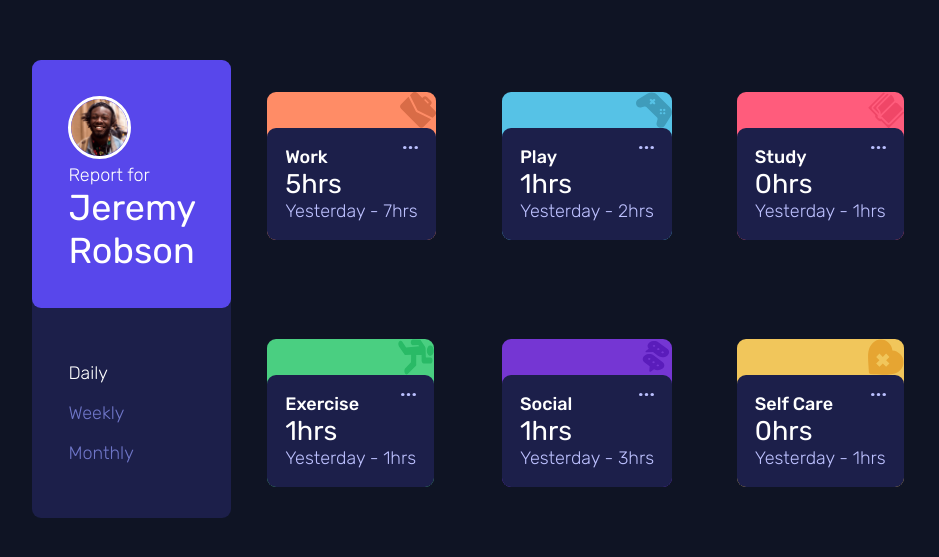
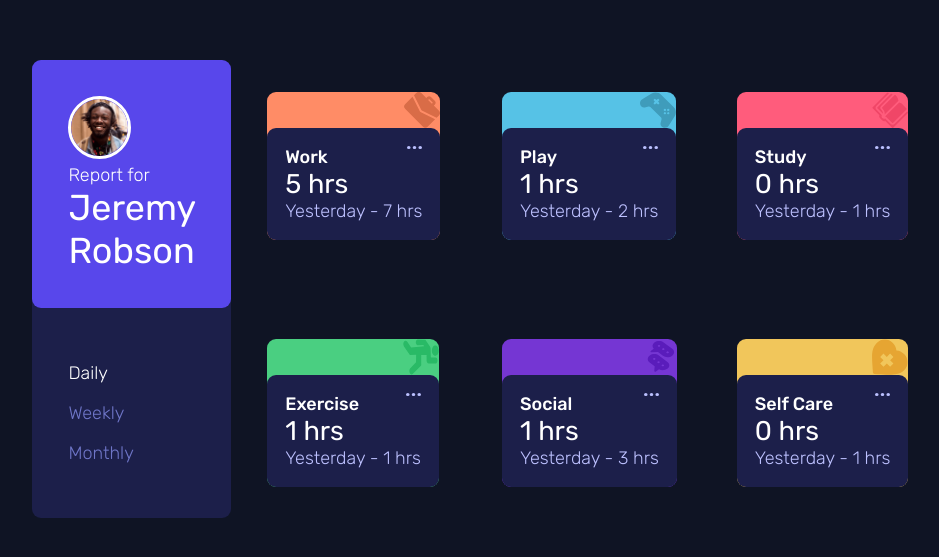
Before and after one commit to snigdha-sukun/time-tracking-dashboard, a plain HTML site: page index.html in a window 1280 px wide. Shown: the part 111-668 px from the top of the page, without its empty margins (156-1095 px from the left). Drawn offline with Linux system fonts and the light colour scheme.

Commit message:
review 2

```diff
--- a/index.html
+++ b/index.html
@@ -36,8 +36,8 @@
           <img src="./images/icon-ellipsis.svg" alt="ellipsis" class="ellipsis">
         </p>
         <div class="content-text">
-          <h2 id="work-current"></h2>
-          <p class="previous" id="work-previous"></p>
+          <h2><span id="work-current"></span> hrs</h2>
+          <p class="previous"><span class="prefix"></span> - <span id="work-previous"></span> hrs</p>
         </div>
       </div>
     </div>
@@ -49,8 +49,8 @@
           <img src="./images/icon-ellipsis.svg" alt="ellipsis" class="ellipsis">
         </p>
         <div class="content-text">
-          <h2 id="play-current"></h2>
-          <p class="previous" id="play-previous"></p>
+          <h2><span id="play-current"></span> hrs</h2>
+          <p class="previous"><span class="prefix"></span> - <span id="play-previous"></span> hrs</p>
         </div>
       </div>
     </div>
@@ -62,8 +62,8 @@
           <img src="./images/icon-ellipsis.svg" alt="ellipsis" class="ellipsis">
         </p>
         <div class="content-text">
-          <h2 id="study-current"></h2>
-          <p class="previous" id="study-previous"></p>
+          <h2><span id="study-current"></span> hrs</h2>
+          <p class="previous"><span class="prefix"></span> - <span id="study-previous"></span> hrs</p>
         </div>
       </div>
     </div>
@@ -75,8 +75,8 @@
           <img src="./images/icon-ellipsis.svg" alt="ellipsis" class="ellipsis">
         </p>
         <div class="content-text">
-          <h2 id="exercise-current"></h2>
-          <p class="previous" id="exercise-previous"></p>
+          <h2><span id="exercise-current"></span> hrs</h2>
+          <p class="previous"><span class="prefix"></span> - <span id="exercise-previous"></span> hrs</p>
         </div>
       </div>
     </div>
@@ -89,8 +89,8 @@
           <img src="./images/icon-ellipsis.svg" alt="ellipsis" class="ellipsis">
         </p>
         <div class="content-text">
-          <h2 id="social-current"></h2>
-          <p class="previous" id="social-previous"></p>
+          <h2><span id="social-current"></span> hrs</h2>
+          <p class="previous"><span class="prefix"></span> - <span id="social-previous"></span> hrs</p>
         </div>
       </div>
     </div>
@@ -102,8 +102,8 @@
           <img src="./images/icon-ellipsis.svg" alt="ellipsis" class="ellipsis">
         </p>
         <div class="content-text">
-          <h2 id="self-care-current"></h2>
-          <p class="previous" id="self-care-previous"></p>
+          <h2><span id="self-care-current"></span> hrs</h2>
+          <p class="previous"><span class="prefix"></span> - <span id="self-care-previous"></span> hrs</p>
         </div>
       </div>
     </div>
--- a/index.js
+++ b/index.js
@@ -15,6 +15,7 @@ const studyPrevious = document.getElementById('study-previous');
 const exercisePrevious = document.getElementById('exercise-previous');
 const socialPrevious = document.getElementById('social-previous');
 const selfCarePrevious = document.getElementById('self-care-previous');
+const prefixSpan = document.querySelectorAll('.prefix');
 
 let json_data = [];
 
@@ -26,9 +27,15 @@ fetch('./data.json').then((response) => {
     updateData('daily');
 });
 
-function updateData(selected) {
+function getPrefix(selected) {
     const prefix = selected === 'daily' ? 'Yesterday' : (selected === 'weekly') ? 'Last Week' : 'Last Month';
 
+    for (let i = 0; i < prefixSpan.length; i++) {
+        prefixSpan[i].textContent = prefix;
+    }
+}
+
+function updateOptionsCSS(selected) {
     if (selected === 'daily') {
         daily.classList.add('selected_option');
         weekly.classList.remove('selected_option');
@@ -42,30 +49,37 @@ function updateData(selected) {
         weekly.classList.remove('selected_option');
         monthly.classList.add('selected_option');
     }
+}
+
+function updateData(selected) {
+    getPrefix(selected);
+
+    updateOptionsCSS(selected);
+
     for (let i = 0; i < json_data.length; i++) {
         if (json_data[i].title === "Work") {
-            workCurrent.textContent = `${json_data[i].timeframes[selected].current}hrs`;
-            workPrevious.textContent = `${prefix} - ${json_data[i].timeframes[selected].previous}hrs`;
+            workCurrent.textContent = `${json_data[i].timeframes[selected].current}`;
+            workPrevious.textContent = `${json_data[i].timeframes[selected].previous}`;
         }
         if (json_data[i].title === "Play") {
-            playCurrent.textContent = `${json_data[i].timeframes[selected].current}hrs`;
-            playPrevious.textContent = `${prefix} - ${json_data[i].timeframes[selected].previous}hrs`;
+            playCurrent.textContent = `${json_data[i].timeframes[selected].current}`;
+            playPrevious.textContent = `${json_data[i].timeframes[selected].previous}`;
         }
         if (json_data[i].title === "Study") {
-            studyCurrent.textContent = `${json_data[i].timeframes[selected].current}hrs`;
-            studyPrevious.textContent = `${prefix} - ${json_data[i].timeframes[selected].previous}hrs`;
+            studyCurrent.textContent = `${json_data[i].timeframes[selected].current}`;
+            studyPrevious.textContent = `${json_data[i].timeframes[selected].previous}`;
         }
         if (json_data[i].title === "Exercise") {
-            exerciseCurrent.textContent = `${json_data[i].timeframes[selected].current}hrs`;
-            exercisePrevious.textContent = `${prefix} - ${json_data[i].timeframes[selected].previous}hrs`;
+            exerciseCurrent.textContent = `${json_data[i].timeframes[selected].current}`;
+            exercisePrevious.textContent = `${json_data[i].timeframes[selected].previous}`;
         }
         if (json_data[i].title === "Social") {
-            socialCurrent.textContent = `${json_data[i].timeframes[selected].current}hrs`;
-            socialPrevious.textContent = `${prefix} - ${json_data[i].timeframes[selected].previous}hrs`;
+            socialCurrent.textContent = `${json_data[i].timeframes[selected].current}`;
+            socialPrevious.textContent = `${json_data[i].timeframes[selected].previous}`;
         }
         if (json_data[i].title === "Self Care") {
-            selfCareCurrent.textContent = `${json_data[i].timeframes[selected].current}hrs`;
-            selfCarePrevious.textContent = `${prefix} - ${json_data[i].timeframes[selected].previous}hrs`;
+            selfCareCurrent.textContent = `${json_data[i].timeframes[selected].current}`;
+            selfCarePrevious.textContent = `${json_data[i].timeframes[selected].previous}`;
         }
     }
 }
```
